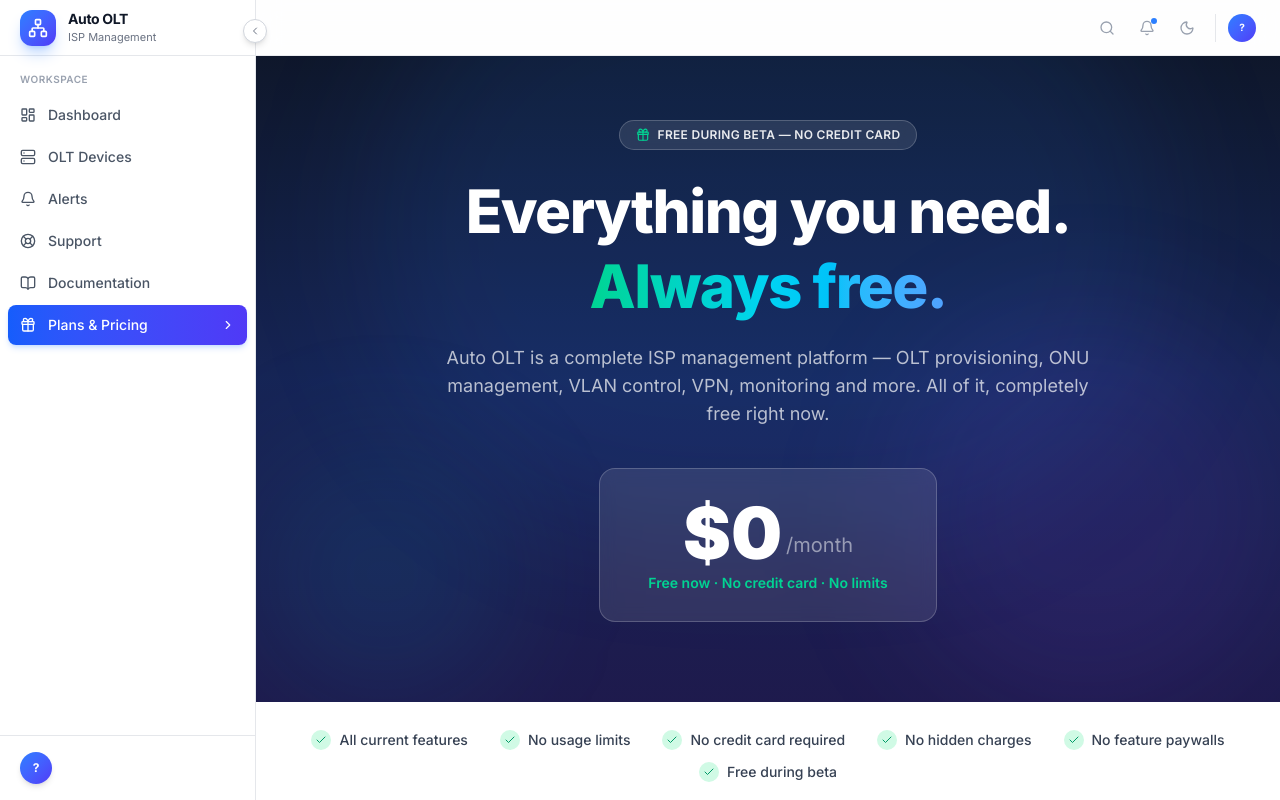
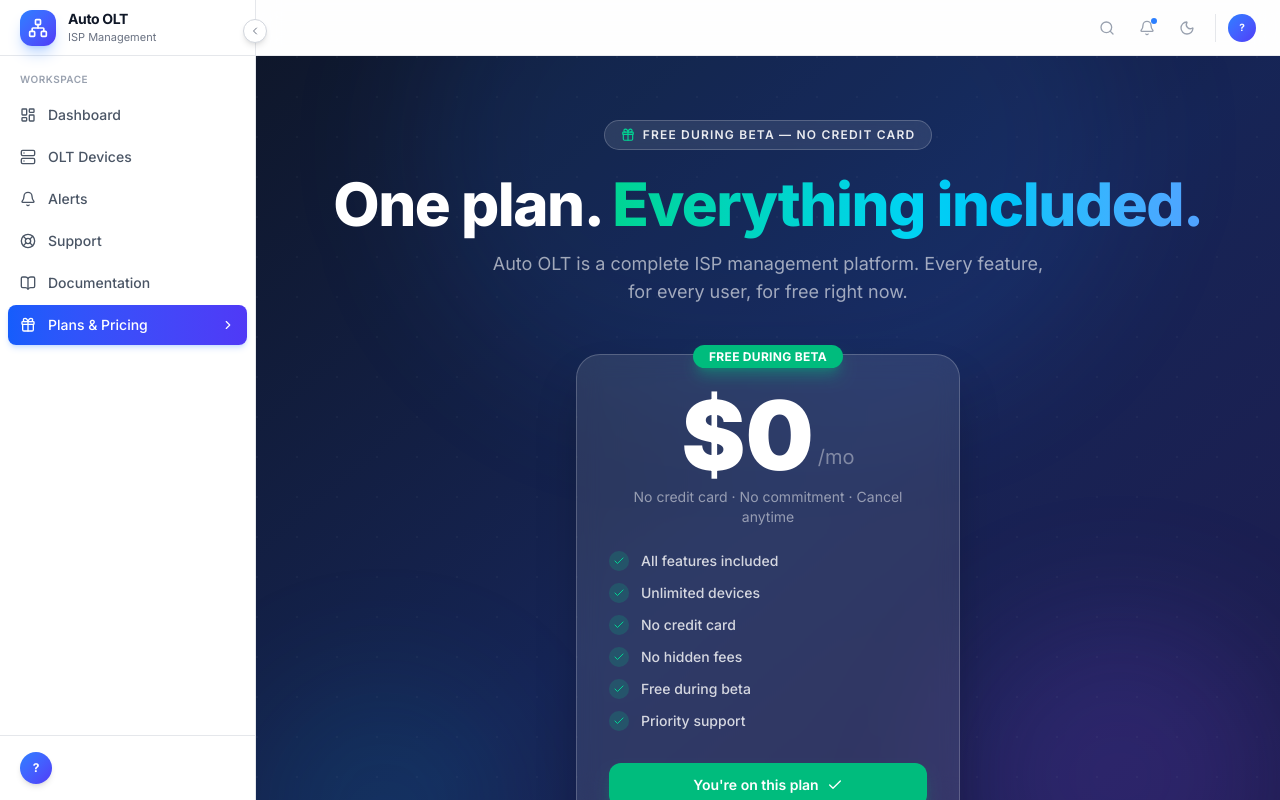
Before and after one commit to mnoman786/auto_olt, a Next.js app in the folder frontend/: page /plans in a window 1280 px wide. Built offline with nearby package versions, Linux system fonts and the light colour scheme; no server answers.

Commit message:
redesign: overhaul plans & pricing page with grouped features and CTA
Co-Authored-By: Claude Sonnet 4.6 <noreply@anthropic.com>

```diff
--- a/frontend/app/(app)/plans/page.tsx
+++ b/frontend/app/(app)/plans/page.tsx
@@ -1,235 +1,223 @@
 'use client';
 import {
-  Network, Check, Zap, Server, Wifi, Activity,
-  Users, LifeBuoy, Layers, Radio, FileText, Cpu, Lock,
-  Star, Gift,
+  Check, Zap, Server, Wifi, Activity, Users, LifeBuoy,
+  Layers, Radio, FileText, Cpu, Lock, Gift, ArrowRight,
+  ShieldCheck, BarChart2, Network,
 } from 'lucide-react';
 
-const features = [
+const featureGroups = [
   {
-    icon: Server,
-    title: 'Unlimited OLT Devices',
-    description: 'Add as many OLTs as your network needs — no caps, no tiers.',
-    color: 'text-blue-600',
-    bg: 'bg-blue-50',
+    label: 'Device Management',
+    color: 'blue',
+    items: [
+      { icon: Server,   title: 'Unlimited OLT Devices',       desc: 'Add as many OLTs as your network needs — no caps or tiers.' },
+      { icon: Radio,    title: 'ONU Auto-Discovery',           desc: 'Automatically discover every ONU on your PON ports via SNMP.' },
+      { icon: Zap,      title: 'One-Click ONU Provisioning',   desc: 'Register and configure ONUs in seconds via automated Telnet.' },
+      { icon: Cpu,      title: 'Bulk ONU Registration',        desc: 'Register dozens of ONUs at once with shared VLAN and service profiles.' },
+    ],
   },
   {
-    icon: Radio,
-    title: 'ONU Auto-Discovery',
-    description: 'Automatically discover every ONU on your PON ports via SNMP polling.',
-    color: 'text-indigo-600',
-    bg: 'bg-indigo-50',
+    label: 'Network Control',
+    color: 'violet',
+    items: [
+      { icon: Layers,   title: 'Full VLAN Management',         desc: 'Create, push, sync, and discover VLANs directly on your OLT.' },
+      { icon: Wifi,     title: 'WireGuard VPN Integration',    desc: 'Manage OLTs behind NAT using built-in WireGuard — no public IP needed.' },
+      { icon: Network,  title: 'Port & Profile Discovery',     desc: 'Auto-discover OLT ports, line profiles, and service profiles via SNMP.' },
+      { icon: BarChart2,title: 'Bandwidth Monitoring',         desc: 'Real-time bandwidth charts per OLT and per port, always up to date.' },
+    ],
   },
   {
-    icon: Zap,
-    title: 'One-Click ONU Provisioning',
-    description: 'Register and configure ONUs in seconds via automated Telnet provisioning.',
-    color: 'text-violet-600',
-    bg: 'bg-violet-50',
+    label: 'Operations & Security',
+    color: 'emerald',
+    items: [
+      { icon: Activity, title: 'Real-time Monitoring',         desc: 'Live status, signal strength, uptime, and ONU counts.' },
+      { icon: FileText, title: 'Detailed Setup Logs',          desc: 'Every provisioning step is logged so you can debug instantly.' },
+      { icon: Lock,     title: 'Encrypted Credentials',        desc: 'OLT passwords and SNMP communities encrypted at rest.' },
+      { icon: ShieldCheck, title: 'Multi-user Admin Panel',    desc: 'Invite your team, manage users, and control access.' },
+    ],
   },
   {
-    icon: Layers,
-    title: 'Full VLAN Management',
-    description: 'Create, push, sync, and discover VLANs directly on your OLT from the dashboard.',
-    color: 'text-cyan-600',
-    bg: 'bg-cyan-50',
-  },
-  {
-    icon: Wifi,
-    title: 'WireGuard VPN Integration',
-    description: 'Securely manage OLTs behind NAT using built-in WireGuard VPN — no public IP needed.',
-    color: 'text-teal-600',
-    bg: 'bg-teal-50',
-  },
-  {
-    icon: Activity,
-    title: 'Real-time OLT Monitoring',
-    description: 'Live status, signal strength, uptime, and ONU counts — always up to date.',
-    color: 'text-emerald-600',
-    bg: 'bg-emerald-50',
-  },
-  {
-    icon: Cpu,
-    title: 'Bulk ONU Registration',
-    description: 'Register dozens of ONUs at once with shared VLAN and service profiles.',
-    color: 'text-orange-600',
-    bg: 'bg-orange-50',
-  },
-  {
-    icon: Layers,
-    title: 'Port & Profile Discovery',
-    description: 'Auto-discover OLT ports, line profiles, and service profiles via SNMP.',
-    color: 'text-pink-600',
-    bg: 'bg-pink-50',
-  },
-  {
-    icon: FileText,
-    title: 'Detailed Setup Logs',
-    description: 'Every provisioning step is logged so you can debug issues instantly.',
-    color: 'text-red-600',
-    bg: 'bg-red-50',
-  },
-  {
-    icon: Lock,
-    title: 'Encrypted Credential Storage',
-    description: 'OLT passwords and SNMP communities are encrypted at rest — never stored in plaintext.',
-    color: 'text-slate-600',
-    bg: 'bg-slate-50',
-  },
-  {
-    icon: Users,
-    title: 'Multi-user with Admin Panel',
-    description: 'Invite your team, manage user access, and control account status from the admin panel.',
-    color: 'text-purple-600',
-    bg: 'bg-purple-50',
-  },
-  {
-    icon: LifeBuoy,
-    title: 'Built-in Support Tickets',
-    description: 'Submit and track support requests directly inside the platform.',
-    color: 'text-sky-600',
-    bg: 'bg-sky-50',
+    label: 'Support & Reporting',
+    color: 'orange',
+    items: [
+      { icon: LifeBuoy, title: 'Built-in Support Tickets',     desc: 'Submit and track support requests directly inside the platform.' },
+      { icon: Users,    title: 'Team Collaboration',           desc: 'Multiple users per account with role-based access control.' },
+      { icon: FileText, title: 'Excel Reports',                desc: 'Download full OLT and ONU reports as Excel spreadsheets.' },
+      { icon: Radio,    title: 'Signal History Charts',        desc: 'Historical signal strength graphs per ONU over 24–168 hours.' },
+    ],
   },
 ];
+
+const colorMap: Record<string, { ring: string; badge: string; icon: string; dot: string }> = {
+  blue:    { ring: 'ring-blue-100 dark:ring-blue-900/40',    badge: 'bg-blue-50 dark:bg-blue-900/30 text-blue-700 dark:text-blue-300 border-blue-100 dark:border-blue-800',    icon: 'text-blue-600 dark:text-blue-400 bg-blue-50 dark:bg-blue-900/30',    dot: 'bg-blue-500' },
+  violet:  { ring: 'ring-violet-100 dark:ring-violet-900/40', badge: 'bg-violet-50 dark:bg-violet-900/30 text-violet-700 dark:text-violet-300 border-violet-100 dark:border-violet-800', icon: 'text-violet-600 dark:text-violet-400 bg-violet-50 dark:bg-violet-900/30', dot: 'bg-violet-500' },
+  emerald: { ring: 'ring-emerald-100 dark:ring-emerald-900/40', badge: 'bg-emerald-50 dark:bg-emerald-900/30 text-emerald-700 dark:text-emerald-300 border-emerald-100 dark:border-emerald-800', icon: 'text-emerald-600 dark:text-emerald-400 bg-emerald-50 dark:bg-emerald-900/30', dot: 'bg-emerald-500' },
+  orange:  { ring: 'ring-orange-100 dark:ring-orange-900/40', badge: 'bg-orange-50 dark:bg-orange-900/30 text-orange-700 dark:text-orange-300 border-orange-100 dark:border-orange-800', icon: 'text-orange-600 dark:text-orange-400 bg-orange-50 dark:bg-orange-900/30', dot: 'bg-orange-500' },
+};
 
 const vendors = ['Huawei', 'ZTE', 'C-Data', 'V-SOL'];
 
 const included = [
-  'All current features',
-  'No usage limits',
-  'No credit card required',
-  'No hidden charges',
-  'No feature paywalls',
+  'All features included',
+  'Unlimited devices',
+  'No credit card',
+  'No hidden fees',
   'Free during beta',
+  'Priority support',
 ];
 
 export default function PlansPage() {
   return (
-      <div className="min-h-screen bg-gray-50">
+    <div className="min-h-screen bg-gray-50 dark:bg-gray-950">
 
       {/* ── Hero ── */}
-        <section className="relative bg-linear-to-b from-slate-900 via-blue-950 to-indigo-950 text-white overflow-hidden">
-          <div className="absolute inset-0 pointer-events-none overflow-hidden">
-            <div className="absolute -top-32 left-1/2 -translate-x-1/2 w-200 h-150 bg-blue-500/10 rounded-full blur-3xl" />
-            <div className="absolute bottom-0 right-0 w-96 h-96 bg-violet-500/10 rounded-full blur-3xl" />
-            <div className="absolute bottom-0 left-0 w-64 h-64 bg-cyan-500/10 rounded-full blur-3xl" />
+      <section className="relative overflow-hidden bg-linear-to-br from-slate-900 via-blue-950 to-indigo-950">
+        <div className="pointer-events-none absolute inset-0">
+          <div className="absolute -top-40 left-1/2 h-125 w-175 -translate-x-1/2 rounded-full bg-blue-500/10 blur-3xl" />
+          <div className="absolute bottom-0 right-0 h-80 w-80 rounded-full bg-violet-500/15 blur-3xl" />
+          <div className="absolute bottom-0 left-0 h-64 w-64 rounded-full bg-cyan-500/10 blur-3xl" />
+          {/* grid dots */}
+          <svg className="absolute inset-0 h-full w-full opacity-[0.04]" xmlns="http://www.w3.org/2000/svg">
+            <defs>
+              <pattern id="grid" width="40" height="40" patternUnits="userSpaceOnUse">
+                <circle cx="1" cy="1" r="1" fill="white" />
+              </pattern>
+            </defs>
+            <rect width="100%" height="100%" fill="url(#grid)" />
+          </svg>
         </div>
 
-          <div className="relative max-w-4xl mx-auto px-6 pt-16 pb-20 text-center">
-            <div className="inline-flex items-center gap-2 bg-white/10 backdrop-blur-sm border border-white/20 rounded-full px-4 py-1.5 mb-6">
+        <div className="relative mx-auto max-w-5xl px-6 pb-24 pt-16 text-center">
+          <div className="mb-6 inline-flex items-center gap-2 rounded-full border border-white/20 bg-white/10 px-4 py-1.5 backdrop-blur-sm">
             <Gift className="h-3.5 w-3.5 text-emerald-400" />
-              <span className="text-xs font-semibold text-white/90 tracking-wide uppercase">Free During Beta — No Credit Card</span>
+            <span className="text-xs font-semibold uppercase tracking-widest text-white/90">Free During Beta — No Credit Card</span>
           </div>
 
-            <h1 className="text-5xl sm:text-6xl font-extrabold tracking-tight mb-5 leading-tight">
-              Everything you need.
-              <br />
+          <h1 className="mb-4 text-5xl font-extrabold tracking-tight text-white sm:text-6xl">
+            One plan.{' '}
             <span className="bg-linear-to-r from-emerald-400 via-cyan-400 to-blue-400 bg-clip-text text-transparent">
-                Always free.
+              Everything included.
             </span>
           </h1>
-
-            <p className="text-lg text-white/70 max-w-2xl mx-auto mb-10">
-              Auto OLT is a complete ISP management platform — OLT provisioning, ONU management,
-              VLAN control, VPN, monitoring and more. All of it, completely free right now.
+          <p className="mx-auto mb-12 max-w-xl text-lg text-white/60">
+            Auto OLT is a complete ISP management platform. Every feature, for every user, for free right now.
           </p>
 
-            {/* Price callout */}
-            <div className="inline-flex flex-col items-center bg-white/10 backdrop-blur-sm border border-white/20 rounded-2xl px-12 py-7">
-              <div className="flex items-end gap-1 mb-1">
-                <span className="text-7xl font-black text-white">$0</span>
-                <span className="text-xl text-white/50 mb-2.5">/month</span>
+          {/* Pricing card */}
+          <div className="mx-auto max-w-sm">
+            <div className="relative rounded-3xl border border-white/20 bg-white/10 p-8 backdrop-blur-md shadow-2xl shadow-black/30">
+              <div className="absolute -top-3 left-1/2 -translate-x-1/2">
+                <span className="rounded-full bg-emerald-500 px-4 py-1 text-xs font-bold uppercase tracking-wide text-white shadow-lg shadow-emerald-500/40">
+                  Free During Beta
+                </span>
               </div>
-              <span className="text-sm text-emerald-400 font-semibold">Free now · No credit card · No limits</span>
+
+              <div className="mb-1 flex items-end justify-center gap-1">
+                <span className="text-8xl font-black text-white leading-none">$0</span>
+                <span className="mb-3 text-xl text-white/40">/mo</span>
+              </div>
+              <p className="mb-6 text-sm text-white/50">No credit card · No commitment · Cancel anytime</p>
+
+              <ul className="mb-8 space-y-3 text-left">
+                {included.map(item => (
+                  <li key={item} className="flex items-center gap-3">
+                    <div className="flex h-5 w-5 shrink-0 items-center justify-center rounded-full bg-emerald-500/20">
+                      <Check className="h-3 w-3 text-emerald-400" />
+                    </div>
+                    <span className="text-sm font-medium text-white/80">{item}</span>
+                  </li>
+                ))}
+              </ul>
+
+              <div className="flex items-center justify-center gap-2 rounded-xl bg-emerald-500 px-6 py-3 text-sm font-semibold text-white shadow-lg shadow-emerald-500/30">
+                <span>You're on this plan</span>
+                <Check className="h-4 w-4" />
+              </div>
+            </div>
           </div>
         </div>
       </section>
 
-        {/* ── What's included strip ── */}
-        <section className="bg-white dark:bg-gray-900 border-b border-gray-100 dark:border-gray-800">
-          <div className="max-w-5xl mx-auto px-6 py-7">
-            <div className="flex flex-wrap justify-center gap-x-8 gap-y-3">
-              {included.map(item => (
-                <div key={item} className="flex items-center gap-2">
-                  <div className="w-5 h-5 rounded-full bg-emerald-100 dark:bg-emerald-900/40 flex items-center justify-center shrink-0">
-                    <Check className="h-3 w-3 text-emerald-600 dark:text-emerald-400" />
-                  </div>
-                  <span className="text-sm font-medium text-gray-700 dark:text-gray-300">{item}</span>
-                </div>
-              ))}
-            </div>
-          </div>
-        </section>
-
-        {/* ── Vendor support ── */}
-        <section className="bg-white dark:bg-gray-900 py-6 border-b border-gray-100 dark:border-gray-800">
-          <div className="max-w-4xl mx-auto px-6 text-center">
-            <p className="text-xs font-semibold uppercase tracking-widest text-gray-400 dark:text-gray-500 mb-3">
-              Supports all major Pakistan ISP vendors
-            </p>
-            <div className="flex flex-wrap justify-center gap-3">
+      {/* ── Vendor strip ── */}
+      <section className="border-b border-gray-200 dark:border-gray-800 bg-white dark:bg-gray-900 py-5">
+        <div className="mx-auto max-w-5xl px-6 flex flex-wrap items-center justify-center gap-6">
+          <span className="text-xs font-semibold uppercase tracking-widest text-gray-400 dark:text-gray-500">
+            Supports
+          </span>
           {vendors.map(v => (
             <span
               key={v}
-                  className="px-4 py-1.5 text-sm font-semibold text-gray-600 dark:text-gray-300 bg-gray-100 dark:bg-gray-800 rounded-full border border-gray-200 dark:border-gray-700"
+              className="rounded-full border border-gray-200 dark:border-gray-700 bg-gray-50 dark:bg-gray-800 px-4 py-1.5 text-sm font-semibold text-gray-600 dark:text-gray-300"
             >
               {v}
             </span>
           ))}
-            </div>
+          <span className="text-xs text-gray-400 dark:text-gray-500 font-medium">OLT vendors</span>
         </div>
       </section>
 
-        {/* ── Features grid ── */}
-        <section className="py-16 px-6 bg-gray-50 dark:bg-gray-950">
-          <div className="max-w-6xl mx-auto">
-            <div className="text-center mb-12">
-              <div className="inline-flex items-center gap-2 bg-blue-50 dark:bg-blue-900/30 border border-blue-100 dark:border-blue-800 rounded-full px-4 py-1.5 mb-4">
-                <Star className="h-3.5 w-3.5 text-blue-500 dark:text-blue-400" />
-                <span className="text-xs font-semibold text-blue-700 dark:text-blue-400 uppercase tracking-wide">Everything included</span>
-              </div>
-              <h2 className="text-3xl sm:text-4xl font-bold text-gray-900 dark:text-white mb-3">
-                A complete platform, for free
-              </h2>
-              <p className="text-gray-500 dark:text-gray-400 max-w-xl mx-auto text-base">
-                Every feature below is available to every user, from day one, with no restrictions.
-              </p>
+      {/* ── Features ── */}
+      <section className="mx-auto max-w-5xl px-6 py-16 space-y-10">
+        <div className="text-center">
+          <h2 className="text-3xl font-bold text-gray-900 dark:text-white mb-2">Everything you get — for free</h2>
+          <p className="text-gray-500 dark:text-gray-400">No paywalls, no feature gates. Every capability is available from day one.</p>
         </div>
 
-            <div className="grid grid-cols-1 sm:grid-cols-2 lg:grid-cols-3 gap-5">
-              {features.map(f => {
-                const Icon = f.icon;
+        <div className="grid gap-6 sm:grid-cols-2">
+          {featureGroups.map(group => {
+            const c = colorMap[group.color];
             return (
               <div
-                    key={f.title}
-                    className="bg-white dark:bg-gray-800 rounded-2xl border border-gray-100 dark:border-gray-700 shadow-sm hover:shadow-md hover:border-gray-200 dark:hover:border-gray-600 transition-all p-6"
+                key={group.label}
+                className={`rounded-2xl bg-white dark:bg-gray-900 border border-gray-100 dark:border-gray-800 shadow-sm ring-1 ${c.ring} overflow-hidden`}
               >
-                    <div className={`w-11 h-11 rounded-xl ${f.bg} flex items-center justify-center mb-4`}>
-                      <Icon className={`h-5 w-5 ${f.color}`} />
+                <div className="flex items-center gap-3 border-b border-gray-100 dark:border-gray-800 px-5 py-4">
+                  <span className={`inline-flex items-center rounded-full border px-2.5 py-0.5 text-xs font-semibold ${c.badge}`}>
+                    {group.label}
+                  </span>
                 </div>
-                    <h3 className="text-sm font-bold text-gray-900 dark:text-white mb-1.5">{f.title}</h3>
-                    <p className="text-sm text-gray-500 dark:text-gray-400 leading-relaxed">{f.description}</p>
+                <ul className="divide-y divide-gray-50 dark:divide-gray-800">
+                  {group.items.map(item => {
+                    const Icon = item.icon;
+                    return (
+                      <li key={item.title} className="flex items-start gap-3 px-5 py-4">
+                        <div className={`mt-0.5 flex h-8 w-8 shrink-0 items-center justify-center rounded-lg ${c.icon}`}>
+                          <Icon className="h-4 w-4" />
+                        </div>
+                        <div>
+                          <p className="text-sm font-semibold text-gray-900 dark:text-white">{item.title}</p>
+                          <p className="mt-0.5 text-xs text-gray-500 dark:text-gray-400 leading-relaxed">{item.desc}</p>
+                        </div>
+                      </li>
+                    );
+                  })}
+                </ul>
               </div>
             );
           })}
         </div>
-          </div>
       </section>
 
-        {/* ── Stats banner ── */}
-        <section className="bg-linear-to-r from-blue-600 via-indigo-600 to-violet-600 py-10 px-6">
-          <div className="max-w-4xl mx-auto">
-            <div className="grid grid-cols-3 gap-6 text-center text-white">
-              {[
-                { value: '100%', label: 'Free right now' },
-                { value: '$0', label: 'Hidden fees' },
-                { value: '∞', label: 'No limits' },
-              ].map(s => (
-                <div key={s.label}>
-                  <p className="text-4xl sm:text-5xl font-black mb-1">{s.value}</p>
-                  <p className="text-sm text-white/70">{s.label}</p>
+      {/* ── CTA banner ── */}
+      <section className="mx-auto max-w-5xl px-6 pb-16">
+        <div className="relative overflow-hidden rounded-3xl bg-linear-to-br from-blue-600 via-indigo-600 to-violet-600 p-10 text-center shadow-xl shadow-blue-500/20">
+          <div className="pointer-events-none absolute inset-0">
+            <div className="absolute -top-10 right-10 h-40 w-40 rounded-full bg-white/10 blur-2xl" />
+            <div className="absolute bottom-0 left-10 h-32 w-32 rounded-full bg-white/10 blur-2xl" />
           </div>
-              ))}
+          <div className="relative">
+            <p className="mb-2 text-xs font-semibold uppercase tracking-widest text-white/60">Already using Auto OLT</p>
+            <h3 className="mb-2 text-3xl font-extrabold text-white">Enjoying the platform?</h3>
+            <p className="mx-auto mb-8 max-w-md text-white/70">
+              We're working on more features. If you have ideas or feedback, open a support ticket — we read every one.
+            </p>
+            <a
+              href="/tickets/new"
+              className="inline-flex items-center gap-2 rounded-xl bg-white px-6 py-3 text-sm font-semibold text-indigo-700 shadow-lg shadow-black/20 hover:bg-white/90 transition-colors"
+            >
+              Send Feedback
+              <ArrowRight className="h-4 w-4" />
+            </a>
           </div>
         </div>
       </section>
```
Lines whose indentation alone changed are shown as unchanged.
